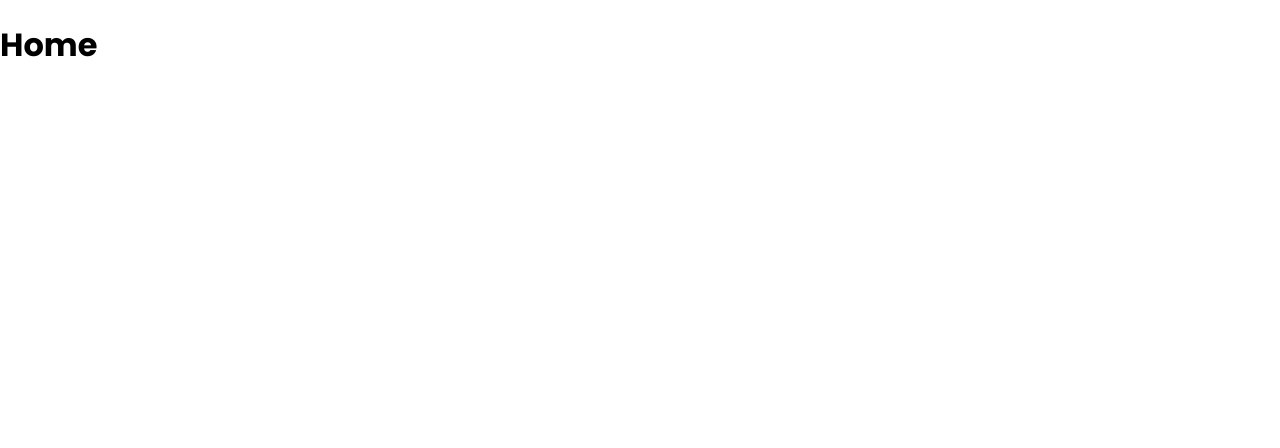
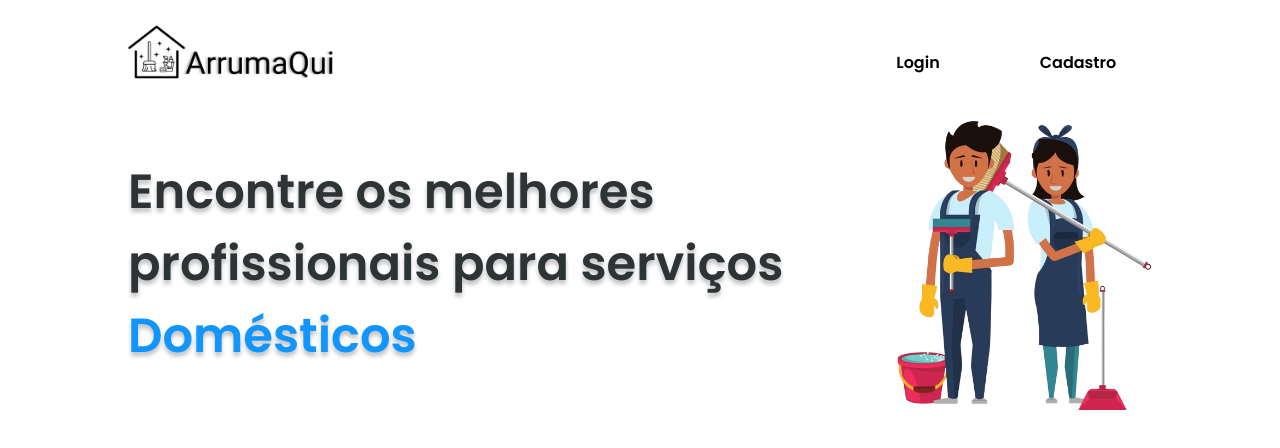
Before and after one commit to pedro-pl/ArrumaAqui, a React (Vite) app: page / in a window 1280 px wide. Shown: the top 448 px of the page. Built offline with nearby package versions, Linux system fonts and the light colour scheme.

Commit message:
feat: primeira seção da página home

```diff
--- /dev/null
+++ b/src/pages/home/components/Presentation/index.tsx
@@ -0,0 +1,15 @@
+import { Container, PersonsImg, Text } from "./styles";
+import DiaristImg from "../../../../assets/pessoas/diarists.png"
+
+export function Presentation(){
+    return(
+        <Container>
+            <Text>
+                Encontre os melhores
+                profissionais para serviços
+                <span> Domésticos</span>
+            </Text>
+            <PersonsImg src={DiaristImg} alt="Desenho de dois diaristas segurando materiais de limpeza, ao lado esquerdo um rapaz, e ao lado direito uma moça."/>
+        </Container>
+    )
+}
--- /dev/null
+++ b/src/pages/home/components/Presentation/styles.ts
@@ -0,0 +1,72 @@
+import styled from "styled-components";
+
+export const Container = styled.div`
+    width: 100%;
+    height: 25vh;
+    display: flex;
+    justify-content: space-between;
+    align-items: center;
+    transition: all.3s;
+
+    @media (min-width: 1000px){
+        transition: all.3s;
+        height: 40vh;
+    }
+
+    @media (min-width: 1400px){
+        transition: all.3s;
+        height: 70vh;
+    }
+`
+
+export const Text = styled.p`
+    font-size: 1.5rem;
+    font-weight: 600;
+    color: ${(props) => props.theme['gray-800']};
+    text-shadow: 0px 4px 4px rgba(0, 0, 0, 0.25);
+    transition: all.3s;
+
+    span{
+        color: ${(props) => props.theme['blue-200']};
+    }
+
+    @media (min-width: 450px){
+        transition: all.3s;
+        width: 30rem;
+    }
+
+    @media (min-width: 750px){
+        transition: all.3s;
+        transition: all.3s;
+        font-size: 2rem;
+    }
+
+    @media (min-width: 1000px){
+        transition: all.3s;
+        width: 42rem;
+        transition: all.3s;
+        font-size: 3rem;
+    }
+
+    @media (min-width: 1500px){
+        transition: all.3s;
+        width: 45rem;
+        transition: all.3s;
+        font-size: 4rem;
+    }
+`
+
+export const PersonsImg = styled.img`
+    width: 25%;
+    display: none;
+    transition: all.3s;
+
+    @media (min-width: 700px){
+        display: block;
+    }
+
+    @media (min-width: 1800px){
+        transition: all.3s;
+        width: 30%;
+    }
+`
--- a/src/pages/home/index.tsx
+++ b/src/pages/home/index.tsx
@@ -1,5 +1,12 @@
+import { Header } from "../../components/Header";
+import { Presentation } from "./components/Presentation";
+import { Container } from "./styles";
+
 export function Home(){
     return(
-        <h1>Home</h1>
+        <Container>
+            <Header />
+            <Presentation/>
+        </Container>
     )
 }
--- a/src/pages/home/styles.ts
+++ b/src/pages/home/styles.ts
@@ -0,0 +1,9 @@
+import styled from "styled-components";
+
+export const Container = styled.div`
+    width: 80%;
+    margin: 0 auto;
+    display: flex;
+    flex-direction: column;
+    align-items: center;
+`
```
